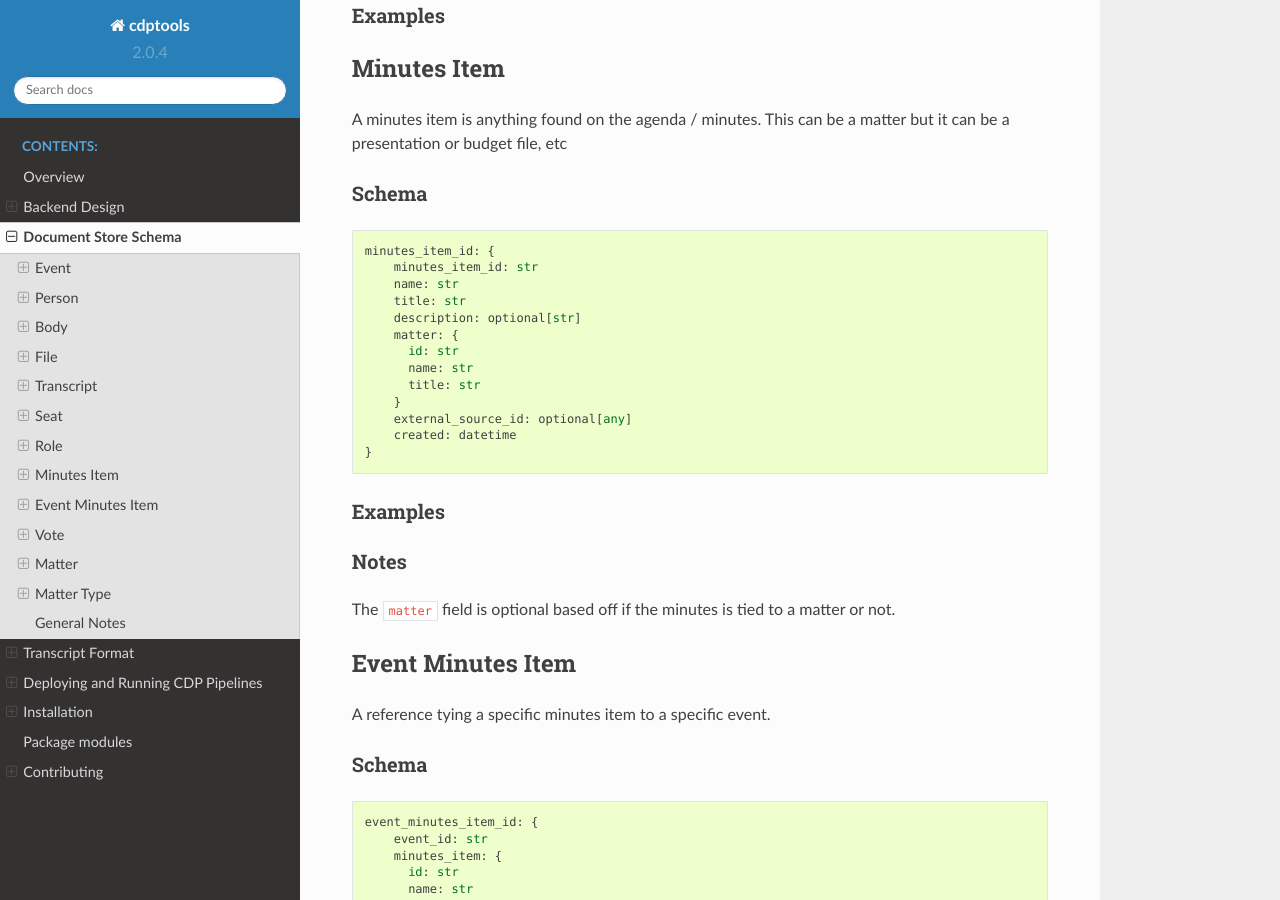
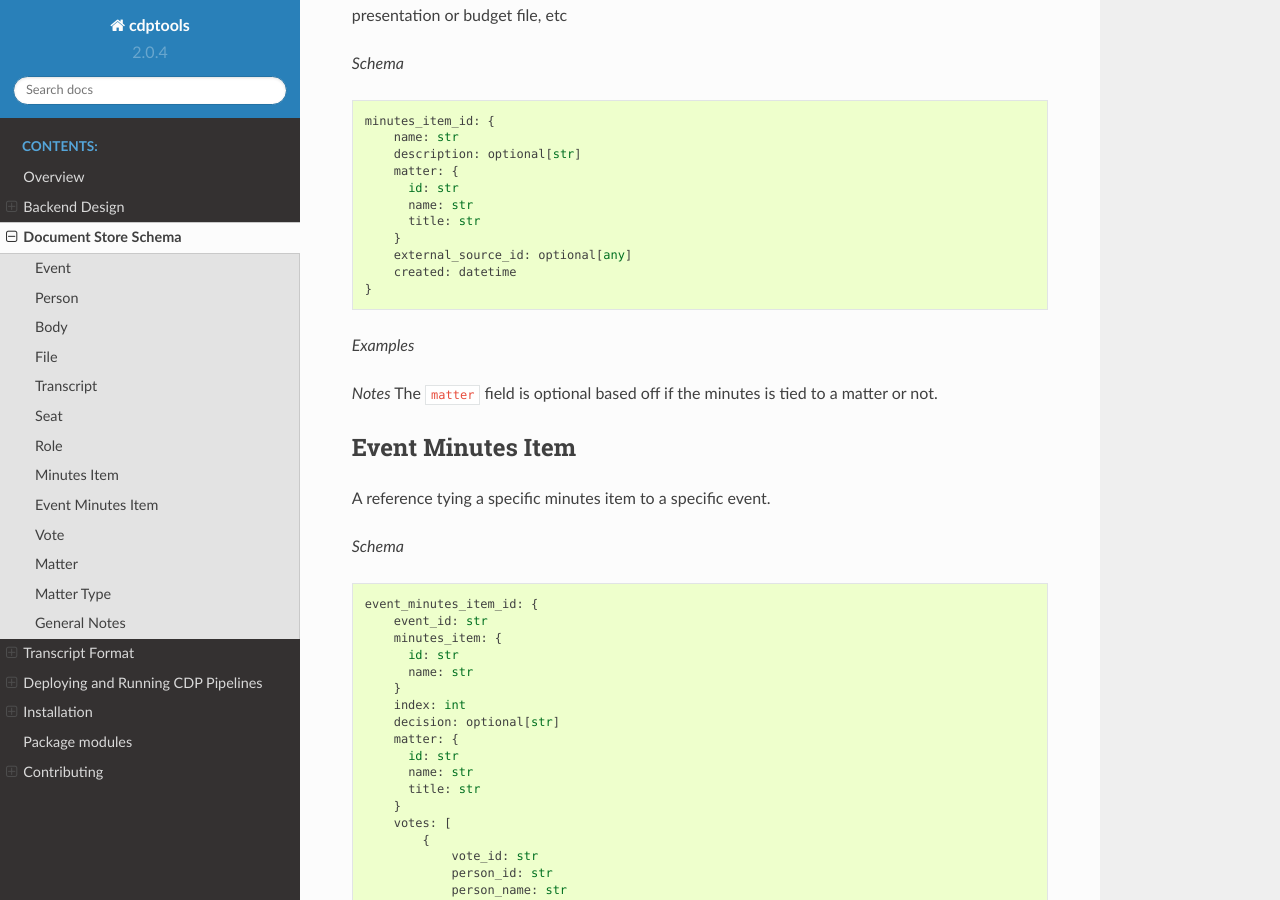
Before and after one commit to CouncilDataProject/cdptools_v2, a Sphinx documentation site: the page built from docs/document_store_schema.md, in a window 1280 px wide and 900 px high, scrolled down 4525 px. Built offline with Sphinx 7.4.7 and the Read the Docs theme 2.0.0, drawn with Linux system fonts in a browser that asks for light colours; pages that are not in the unit, such as notebooks, are missing from menus.

Commit message:
Change H3 to italics, remove extra minutes item id definition

````diff
--- a/docs/document_store_schema.md
+++ b/docs/document_store_schema.md
@@ -4,7 +4,7 @@
 An event can be a normally scheduled meeting, a special event such as a press conference or election debate, and, can be
 upcoming or historical.
 
-### Schema
+_Schema_
 ```
 event_id: {
     body: {
@@ -54,9 +54,9 @@ event_id: {
 }
 ```
 
-### Examples
+_Examples_
 
-### Notes
+_Notes_
 Because the `event` collection can contain future events, their may be no thumbnail for the video. In this case, having
 a default thumbnail is suggested. Once an event have occurred, do not make a new event, but update the same event.
 Instead of labeling them as optional, any of the list attributes are rather just empty lists until filled.
@@ -66,7 +66,7 @@ Instead of labeling them as optional, any of the list attributes are rather just
 Primarily the councilors, this could technically include the mayor or city manager, or any other "normal" presenters and
 attendees of meetings.
 
-### Schema
+_Schema_
 ```
 person_id: {
     router_id: optional[str]
@@ -99,7 +99,7 @@ person_id: {
 }
 ```
 
-### Examples
+_Examples_
 
 
 ## Body
@@ -107,7 +107,7 @@ A body, also known as committee, is a subset of city council members that stands
 An example would be the Seattle "Governance and Education" committee which consists of 6 of the 9 city council members.
 This can however include general categories such as "Debate", or "Press Conference", etc.
 
-### Schema
+_Schema_
 ```
 body_id: {
     name: str
@@ -123,13 +123,13 @@ body_id: {
 }
 ```
 
-### Examples
+_Examples_
 
 
 ## File
 A collection to coordinate file details between a database and file store.
 
-### Schema
+_Schema_
 ```
 file_id: {
     uri: str
@@ -140,13 +140,13 @@ file_id: {
 }
 ```
 
-### Examples
+_Examples_
 
 
 ## Transcript
 The primary transcript for an event.
 
-### Schema
+_Schema_
 ```
 transcript_id: {
     event_id: str
@@ -156,13 +156,13 @@ transcript_id: {
 }
 ```
 
-### Examples
+_Examples_
 
 
 ## Seat
 A seat is an electable office on the City Council or Executive position.
 
-### Schema
+_Schema_
 ```
 seat_id: {
     name: str
@@ -174,9 +174,9 @@ seat_id: {
 }
 ```
 
-### Examples
+_Examples_
 
-### Notes
+_Notes_
 These are managed from a pre-populate database script that should be ran prior to any other "streaming" data entering
 the system.
 
@@ -187,7 +187,7 @@ For example: a person has two terms as city council member for D4 then a term as
 Roles can also be tied to committee chairs. For example: a council member spends a term on the transportation committee
 and then spends a term on the finance committee.
 
-### Schema
+_Schema_
 ```
 role_id: {
     person: {
@@ -207,19 +207,17 @@ role_id: {
 }
 ```
 
-### Examples
+_Examples_
 
 
 ## Minutes Item
 A minutes item is anything found on the agenda / minutes. This can be a matter but it can be a presentation or budget
 file, etc
 
-### Schema
+_Schema_
 ```
 minutes_item_id: {
-    minutes_item_id: str
     name: str
-    title: str
     description: optional[str]
     matter: {
       id: str
@@ -231,16 +229,16 @@ minutes_item_id: {
 }
 ```
 
-### Examples
+_Examples_
 
-### Notes
+_Notes_
 The `matter` field is optional based off if the minutes is tied to a matter or not.
 
 
 ## Event Minutes Item
 A reference tying a specific minutes item to a specific event.
 
-### Schema
+_Schema_
 ```
 event_minutes_item_id: {
     event_id: str
@@ -272,9 +270,9 @@ event_minutes_item_id: {
 }
 ```
 
-### Examples
+_Examples_
 
-### Notes
+_Notes_
 Similar to `Minutes Item`, `matter`, `votes`, and `files` are all optional depending on if they are actually present.
 
 These files can be thought are any supporting document for a specific events minutes item. Previously this was on the
@@ -289,7 +287,7 @@ local municipality.
 ## Vote
 A reference typing a specific person, and an event minutes item together.
 
-### Schema
+_Schema_
 ```
 vote_id: {
     matter: {
@@ -318,13 +316,13 @@ vote_id: {
 }
 ```
 
-### Examples
+_Examples_
 
 
 ## Matter
 A matter is specifically a legislative matter. A bill, resolution, initiative, etc.
 
-### Schema
+_Schema_
 ```
 matter_id: {
     name: str
@@ -356,16 +354,16 @@ matter_id: {
 }
 ```
 
-### Examples
+_Examples_
 
-### Notes
+_Notes_
 Depending on if the matter has gone through council yet, `most_recent_event` and `next_event` can be optional.
 
 
 ## Matter Type
 A matter type can be Council Bill, Resolution, Appointment, etc.
 
-### Schema
+_Schema_
 ```
 matter_type_id: {
     name: str
@@ -374,7 +372,7 @@ matter_type_id: {
 }
 ```
 
-### Examples
+_Examples_
 
 ---
 
````
